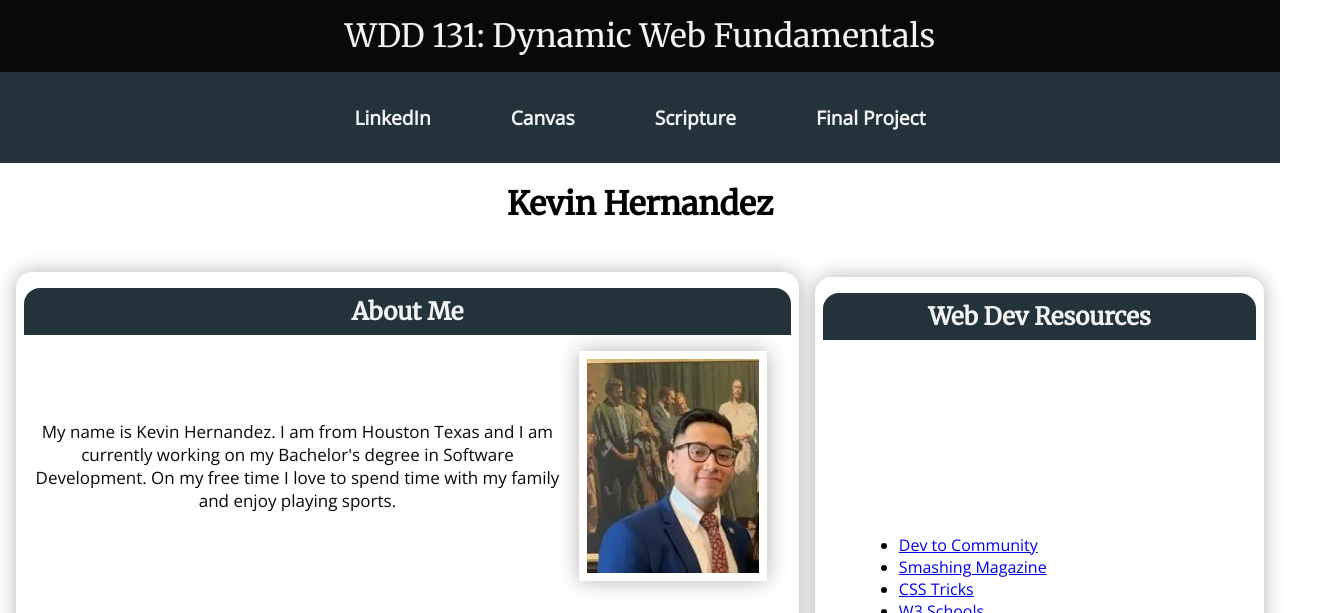
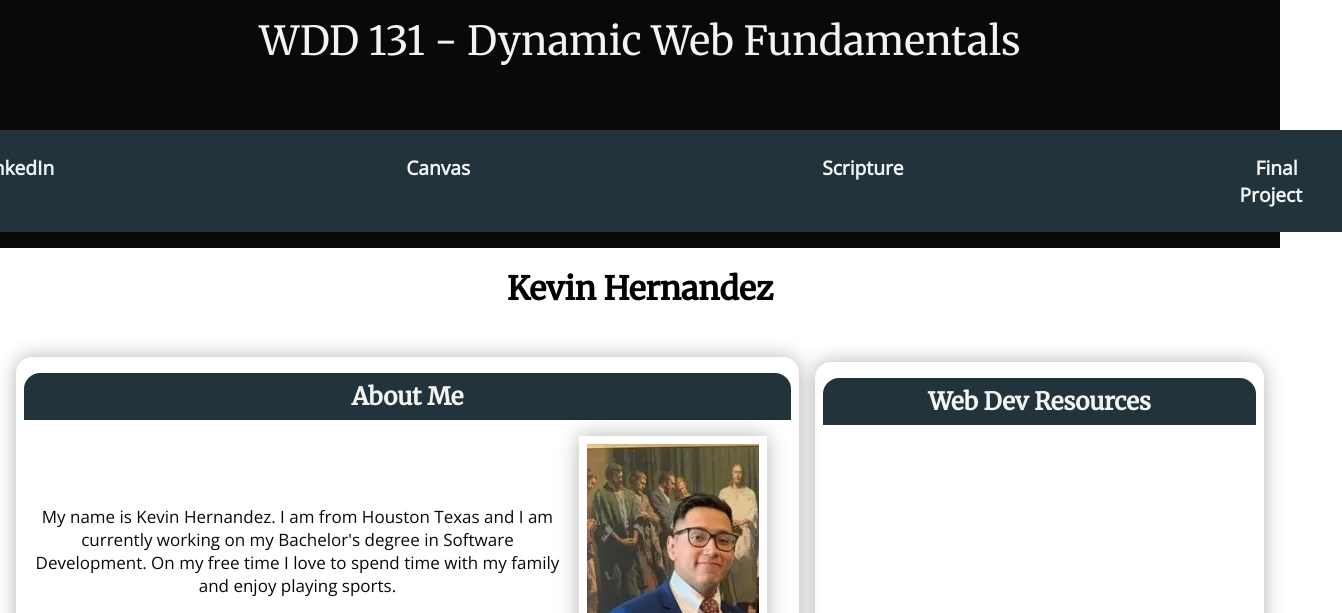
Before and after one commit to kihernandez/wdd131, a plain HTML site: page index.html in a window 1280 px wide. Shown: the top 613 px of the page, 1342 px wide, since content can reach past the window. Drawn offline with nearby package versions, Linux system fonts and the light colour scheme.

Commit message:
course home page

```diff
--- a/index.html
+++ b/index.html
@@ -4,7 +4,8 @@
 <head>
     <meta charset="UTF-8">
     <meta name="viewport" content="width=device-width, initial-scale=1.0">
-    <meta name="description" content="This is the course home page for WDD 131: Dynamic Web Fundamentals, featuring information about the course, web development resources and Kevin Hernandez">
+    <meta name="description"
+        content="This is the course home page for WDD 131: Dynamic Web Fundamentals, featuring information about the course, web development resources and Kevin Hernandez">
     <meta name="author" content="Kevin Hernandez">
     <link rel="preconnect" href="https://fonts.googleapis.com">
     <link rel="preconnect" href="https://fonts.gstatic.com" crossorigin>
@@ -16,8 +17,7 @@
 
 <body>
     <header>
-        <span>WDD 131: Dynamic Web Fundamentals</span>
-    </header>
+        <span id="course-title">WDD 131 - Dynamic Web Fundamentals</span>
         <nav>
             <ul id="navLinks">
                 <li><a href="https://www.linkedin.com/">LinkedIn</a></li>
@@ -28,6 +28,7 @@
                 <li><a href="finalproject.html">Final Project</a></li>
             </ul>
         </nav>
+    </header>
     <main>
         <h1>Kevin Hernandez</h1>
         <section class="cards">
--- a/styles/base.css
+++ b/styles/base.css
@@ -19,16 +19,16 @@ header {
   color: var(--heading-text-color);
   font-family: var(--heading-font);
   display: flex;
+  flex-direction: column;
   gap: 1rem;
   align-items: center;
   justify-content: center;
   padding: 1rem;
-  flex-wrap: wrap;
 }
 
-header span {
+#course-title {
   font-family: var(--heading-font);
-  font-size: clamp(1.5rem, 4vw, 2rem);
+  font-size: 2.5rem;
 }
 
 
@@ -38,10 +38,10 @@ nav {
   align-items: center;
   background-color: var(--accent1-color);
   flex-wrap: wrap;
-  padding: 2rem;
+  margin-top: 3rem;
+  padding: 1.5rem;
   font-size: 1.2rem;
   font-family: var(--text-font);
-
 }
 
 #navLinks {
@@ -49,7 +49,7 @@ nav {
   list-style: none;
   padding: 0;
   margin: 0;
-  gap: 3rem;
+  gap: 20rem;
 }
 
 #navLinks li {
@@ -71,6 +71,7 @@ nav {
 #navLinks a:hover {
   background-color: var(--heading-text-color);
   color: var(--accent1-color);
+  border-radius: 0.5rem;
 }
 
 h1 {
@@ -185,4 +186,6 @@ footer {
   text-align: center;
   background-color: var(--heading-background-color);
   color: var(--heading-text-color);
+  font-family: var(--text-font);
+  font-size: 1rem;
 }
```
Lines whose indentation alone changed are shown as unchanged.
